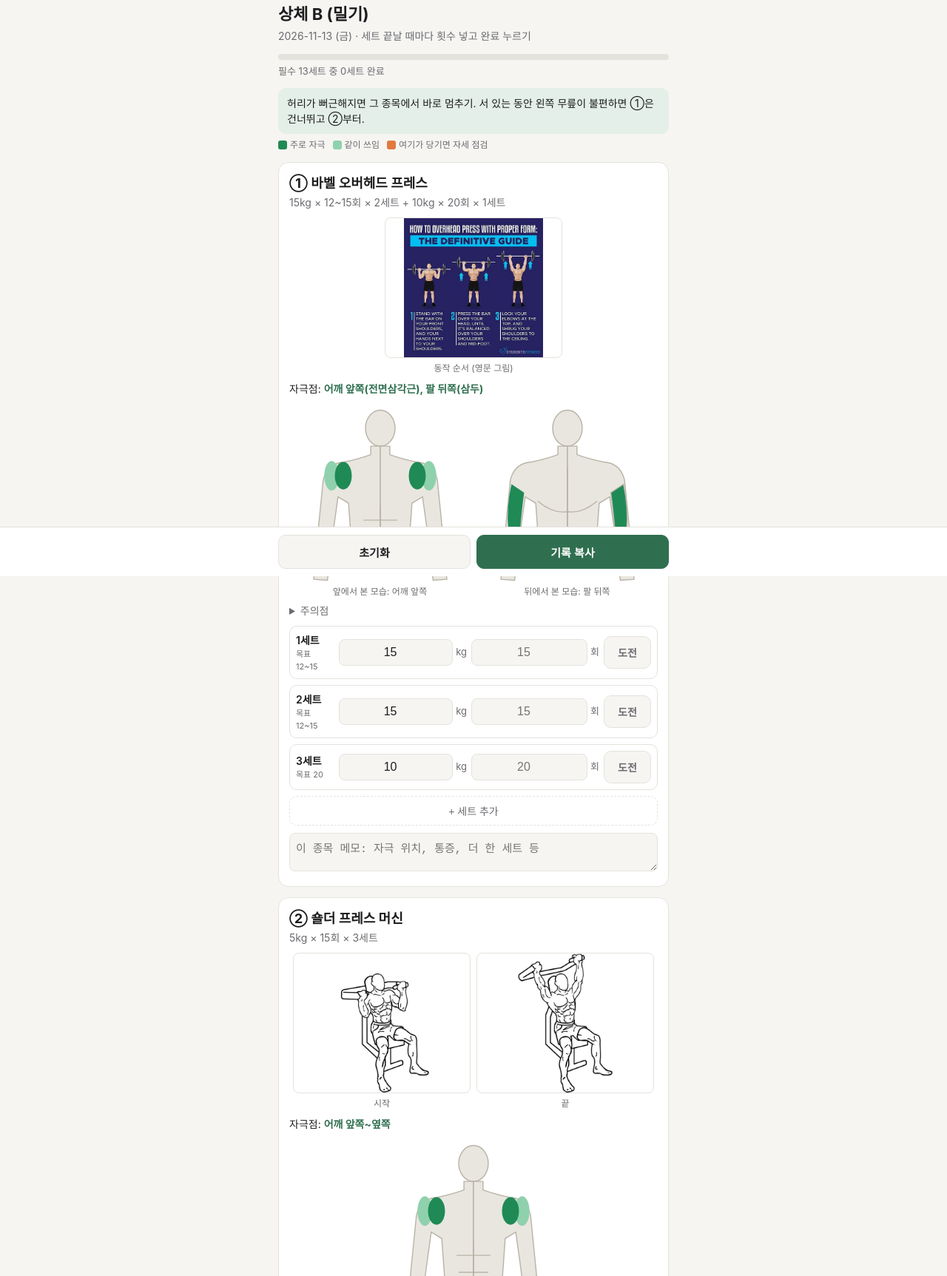
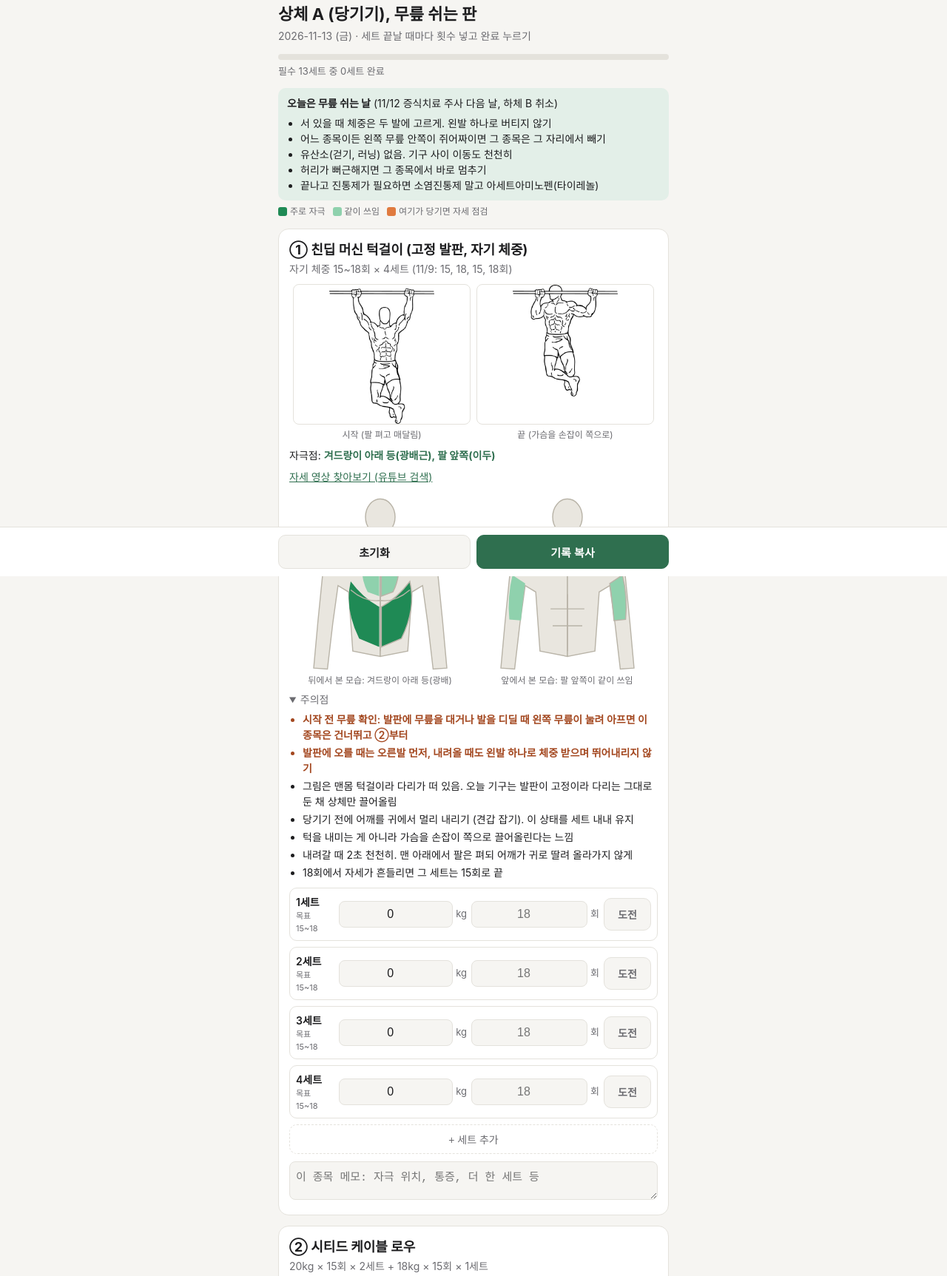
Before and after one commit to imimboram2116/workout, a plain HTML site: page index.html in a window 1280 px wide. Shown: the part 21-1746 px from the top of the page at 74% size. Drawn offline with Linux system fonts and the light colour scheme.

Commit message:
Switch to upper body A (knee-rest version) with cues and exercise images
Co-Authored-By: Claude Opus 5.5 <noreply@anthropic.com>

```diff
--- a/index.html
+++ b/index.html
@@ -3,7 +3,7 @@
 <head>
 <meta charset="utf-8">
 <meta name="viewport" content="width=device-width, initial-scale=1, viewport-fit=cover">
-<title>상체 B 체크</title>
+<title>상체 A 체크</title>
 <style>
   :root {
     --bg: #f6f5f2; --card: #ffffff; --text: #1d1d1f; --sub: #6b6b70;
@@ -72,6 +72,7 @@
   .photos { display: flex; gap: 8px; margin-top: 10px; justify-content: center; }
   .photos figure { margin: 0; flex: 1; min-width: 0; max-width: 240px; text-align: center; font-size: 12px; color: var(--sub); }
   .photos img { width: 100%; height: 190px; object-fit: contain; background: #fff; border-radius: 8px; border: 1px solid var(--line); }
+  .link { display: inline-block; margin-top: 8px; font-size: 14px; color: var(--accent); }
   .credits { margin-top: 20px; font-size: 11px; color: var(--sub); }
   .credits a { color: var(--sub); }
   .figs { display: flex; gap: 8px; margin-top: 10px; }
@@ -86,22 +87,28 @@
 <body>
 <main>
   <header>
-    <h1>상체 B (밀기)</h1>
+    <h1>상체 A (당기기), 무릎 쉬는 판</h1>
     <p id="date"></p>
   </header>
   <div class="progress"><div id="bar"></div></div>
   <div class="progress-label" id="plabel"></div>
-  <div class="note">허리가 뻐근해지면 그 종목에서 바로 멈추기. 서 있는 동안 왼쪽 무릎이 불편하면 ①은 건너뛰고 ②부터.</div>
+  <div class="note"><b>오늘은 무릎 쉬는 날</b> (11/12 증식치료 주사 다음 날, 하체 B 취소)
+  <ul style="margin:6px 0 0;padding-left:18px">
+    <li>서 있을 때 체중은 두 발에 고르게. 왼발 하나로 버티지 않기</li>
+    <li>어느 종목이든 왼쪽 무릎 안쪽이 쥐어짜이면 그 종목은 그 자리에서 빼기</li>
+    <li>유산소(걷기, 러닝) 없음. 기구 사이 이동도 천천히</li>
+    <li>허리가 뻐근해지면 그 종목에서 바로 멈추기</li>
+    <li>끝나고 진통제가 필요하면 소염진통제 말고 아세트아미노펜(타이레놀)</li>
+  </ul></div>
   <div class="legend"><span><i style="background:var(--hit)"></i>주로 자극</span><span><i style="background:var(--hit2)"></i>같이 쓰임</span><span><i style="background:var(--avoid)"></i>여기가 당기면 자세 점검</span></div>
   <div id="list"></div>
   <textarea class="memo" id="memo" rows="3" placeholder="메모: 무릎, 허리 상태, 자극 위치 등"></textarea>
   <div class="credits">
-    그림 출처 (위키미디어 공용):
-    <a href="https://commons.wikimedia.org/wiki/File:How_to_do_an_Overhead_Press.jpg">오버헤드 프레스</a> RangerJim, CC BY-SA 4.0 ·
-    <a href="https://commons.wikimedia.org/wiki/File:Shoulder-press-machine-1.png">숄더 프레스 머신 1</a>, <a href="https://commons.wikimedia.org/wiki/File:Shoulder-press-machine-2.png">2</a> ·
-    <a href="https://commons.wikimedia.org/wiki/File:Dumbbell-lateral-raises-1.png">사이드 래터럴 1</a>, <a href="https://commons.wikimedia.org/wiki/File:Dumbbell-lateral-raises-2.png">2</a> ·
-    <a href="https://commons.wikimedia.org/wiki/File:Dumbbell-front-raises-1.png">프론트 레이즈 1</a>, <a href="https://commons.wikimedia.org/wiki/File:Dumbbell-front-raises-2.png">2</a> — Everkinetic, CC BY-SA 3.0.
-    크기만 줄였고 내용은 고치지 않음. 몸 윤곽 그림은 직접 그린 것.
+    그림 출처 (위키미디어 공용, Everkinetic, CC BY-SA 3.0):
+    <a href="https://commons.wikimedia.org/wiki/File:Climbers-chin-up-1.png">턱걸이 1</a>, <a href="https://commons.wikimedia.org/wiki/File:Climbers-chin-up-2.png">2</a>,
+    <a href="https://commons.wikimedia.org/wiki/File:Cable-seated-rows-1.png">시티드 케이블 로우 1</a>, <a href="https://commons.wikimedia.org/wiki/File:Cable-seated-rows-2.png">2</a>,
+    <a href="https://commons.wikimedia.org/wiki/File:Triceps-pushdown-with-rope-1.gif">로프 푸시다운 1</a>, <a href="https://commons.wikimedia.org/wiki/File:Triceps-pushdown-with-rope-2.gif">2</a>.
+    크기와 파일 형식만 바꿨고 내용은 고치지 않음. 몸 윤곽 그림은 직접 그린 것.
   </div>
 </main>
 <div class="bar">
@@ -113,60 +120,73 @@
 <script>
 const EXERCISES = [
   {
-    id: "ohp", photos: [ { src: "img/ohp.jpg", cap: "동작 순서 (영문 그림)" } ], figs: [ { view: "front", main: ["frontDelt"], sub: ["sideDelt"], cap: "앞에서 본 모습: 어깨 앞쪽" }, { view: "back", main: ["triceps"], sub: [], cap: "뒤에서 본 모습: 팔 뒤쪽" } ], name: "① 바벨 오버헤드 프레스",
-    presc: "15kg × 12~15회 × 2세트 + 10kg × 20회 × 1세트",
-    target: "어깨 앞쪽(전면삼각근), 팔 뒤쪽(삼두)",
+    id: "chin", photos: [ { src: "img/chin-2.jpg", cap: "시작 (팔 펴고 매달림)" }, { src: "img/chin-1.jpg", cap: "끝 (가슴을 손잡이 쪽으로)" } ],
+    figs: [ { view: "back", main: ["lat"], sub: ["midBack"], cap: "뒤에서 본 모습: 겨드랑이 아래 등(광배)" }, { view: "front", main: [], sub: ["biceps"], cap: "앞에서 본 모습: 팔 앞쪽이 같이 쓰임" } ],
+    name: "① 친딥 머신 턱걸이 (고정 발판, 자기 체중)",
+    presc: "자기 체중 15~18회 × 4세트 (11/9: 15, 18, 15, 18회)",
+    target: "겨드랑이 아래 등(광배근), 팔 앞쪽(이두)",
+    link: { href: "https://www.youtube.com/results?search_query=" + encodeURIComponent("어시스트 풀업 머신 자세"), t: "자세 영상 찾아보기 (유튜브 검색)" },
     cues: [
-      { warn: true, t: "허리가 뒤로 꺾이면 그 세트에서 바로 10kg로 내리기" },
-      { t: "1세트 뒤 허리가 뻐근하면 2세트째는 10kg" },
-      { t: "엉덩이와 배에 힘, 갈비뼈를 내린 채 밀기" },
-      { t: "바가 얼굴 앞을 지날 때 머리를 살짝 뒤로, 지나가면 다시 앞으로" },
-      { warn: true, t: "무릎은 잠그지 말고 살짝 풀기. 왼쪽 무릎이 불편하면 이 종목은 건너뛰기" }
+      { warn: true, t: "시작 전 무릎 확인: 발판에 무릎을 대거나 발을 디딜 때 왼쪽 무릎이 눌려 아프면 이 종목은 건너뛰고 ②부터" },
+      { warn: true, t: "발판에 오를 때는 오른발 먼저, 내려올 때도 왼발 하나로 체중 받으며 뛰어내리지 않기" },
+      { t: "그림은 맨몸 턱걸이라 다리가 떠 있음. 오늘 기구는 발판이 고정이라 다리는 그대로 둔 채 상체만 끌어올림" },
+      { t: "당기기 전에 어깨를 귀에서 멀리 내리기 (견갑 잡기). 이 상태를 세트 내내 유지" },
+      { t: "턱을 내미는 게 아니라 가슴을 손잡이 쪽으로 끌어올린다는 느낌" },
+      { t: "내려갈 때 2초 천천히. 맨 아래에서 팔은 펴되 어깨가 귀로 딸려 올라가지 않게" },
+      { t: "18회에서 자세가 흔들리면 그 세트는 15회로 끝" }
     ],
-    sets: [ { kg: 15, goal: "12~15" }, { kg: 15, goal: "12~15" }, { kg: 10, goal: "20" } ]
+    sets: [ { kg: 0, goal: "15~18" }, { kg: 0, goal: "15~18" }, { kg: 0, goal: "15~18" }, { kg: 0, goal: "15~18" } ]
   },
   {
-    id: "smp", photos: [ { src: "img/smp-1.jpg", cap: "시작" }, { src: "img/smp-2.jpg", cap: "끝" } ], figs: [ { view: "front", main: ["frontDelt"], sub: ["sideDelt"], cap: "어깨 앞쪽이 주로, 옆쪽도 같이" } ], name: "② 숄더 프레스 머신",
-    presc: "5kg × 15회 × 3세트",
-    target: "어깨 앞쪽~옆쪽",
+    id: "row", photos: [ { src: "img/row-2.jpg", cap: "시작 (팔 펴고 등 세움)" }, { src: "img/row-1.jpg", cap: "끝 (팔꿈치를 몸 뒤로)" } ],
+    figs: [ { view: "back", main: ["midBack"], sub: ["lat", "rearDelt"], cap: "등 가운데(날개뼈 사이)가 주로, 광배도 같이" } ],
+    name: "② 시티드 케이블 로우",
+    presc: "20kg × 15회 × 2세트 + 18kg × 15회 × 1세트",
+    target: "등 가운데(날개뼈 사이), 광배",
+    link: { href: "https://www.youtube.com/results?search_query=" + encodeURIComponent("시티드 케이블 로우 자세"), t: "자세 영상 찾아보기 (유튜브 검색)" },
     cues: [
-      { t: "좌석은 조금 높이고, 팔꿈치는 몸통보다 살짝 앞" },
-      { t: "등을 등받이에 붙인 채로 밀기" },
-      { t: "맨 위에서 팔꿈치를 끝까지 잠그지 않기" }
+      { warn: true, t: "다리로 발판을 밀지 않기. 무릎은 살짝만 굽힌 채 고정하고 상체만 당김" },
+      { warn: true, t: "앉고 일어날 때 손잡이부터 내려놓고 손으로 짚고 일어나기. 왼다리로 밀어 일어나지 않기" },
+      { t: "가슴을 펴고 허리를 세운 채, 팔꿈치를 몸 뒤로 보내며 날개뼈를 모음" },
+      { t: "당길 때 상체를 뒤로 젖히지 않기. 젖히면 반동이 허리로 감" },
+      { t: "돌아갈 때 2초 천천히, 팔이 펴질 때 어깨가 앞으로 딸려 나가도 허리는 세운 채" },
+      { t: "11/9에 20kg 2세트째 10회에서 내림. 20kg가 버거우면 바로 18kg로" },
+      { t: "손아귀가 등보다 먼저 지치면 무게 문제 (9/23, 10/7 이력). 그때도 18kg로" }
     ],
-    sets: [ { kg: 5, goal: "15" }, { kg: 5, goal: "15" }, { kg: 5, goal: "15" } ]
+    sets: [ { kg: 20, goal: "15" }, { kg: 20, goal: "15" }, { kg: 18, goal: "15" } ]
   },
   {
-    id: "lat", photos: [ { src: "img/lat-1.jpg", cap: "시작" }, { src: "img/lat-2.jpg", cap: "끝 (어깨 높이까지)" } ], figs: [ { view: "front", main: ["sideDelt"], sub: [], avoid: ["traps"], cap: "어깨 바깥쪽. 목 옆이 당기면 너무 높이 든 것" } ], name: "③ 덤벨 사이드 래터럴 레이즈",
-    presc: "2kg × 15회 × 3세트",
-    target: "어깨 바깥쪽(측면삼각근)",
+    id: "sap", photos: [],
+    figs: [ { view: "back", main: ["lat"], sub: [], cap: "겨드랑이 밑에서 뒤쪽(광배)" }, { view: "front", main: [], sub: [], avoid: ["frontDelt"], cap: "어깨 앞쪽이 뜨거우면 자세 점검" } ],
+    name: "③ 케이블 스트레이트 암 풀다운",
+    presc: "11.5kg (10kg 스택 + 1.5kg 아령 1개) × 15회 × 3세트. 4세트는 하지 않기",
+    target: "겨드랑이 밑에서 뒤쪽(광배근)",
+    link: { href: "https://www.youtube.com/results?search_query=" + encodeURIComponent("스트레이트 암 풀다운 자세"), t: "자세 영상 찾아보기 (유튜브 검색). 공개 그림 자료가 없어 그림은 생략" },
     cues: [
-      { t: "어깨 높이까지만. 더 높이면 목 옆(승모근)이 대신 일함" },
-      { t: "팔꿈치를 살짝 굽혀 고정, 새끼손가락 쪽이 살짝 위로" },
-      { warn: true, t: "반동 쓰지 않기. 몸을 흔들면 허리에 실림 (9/28 이 종목 뒤 허리 뻐근)" },
-      { t: "내릴 때 2~3초 천천히" }
+      { t: "기구에 더 가까이 서기 (9/23 기구에 붙어 선 세트에서 광배 자극이 처음 옴)" },
+      { warn: true, t: "발은 어깨너비, 무릎은 살짝만 풀기. 체중은 두 발에 고르게 두고 왼발로 버티지 않기" },
+      { t: "상체를 살짝 숙이고 팔꿈치는 살짝 굽힌 채 고정. 팔을 펴서 반원 그리듯 허벅지 앞까지 내림" },
+      { t: "맨 아래에서 겨드랑이를 조이는 느낌으로 1초" },
+      { t: "무게 기준은 광배 자극이 유지되는지. 어깨 앞쪽이나 팔이 대신 일하면 무게보다 서는 위치를 먼저 고치기" },
+      { warn: true, t: "허리가 뻐근하면 그 세트에서 멈춤 (9/23 4세트째 끝 횟수에서 허리 뻐근)" }
     ],
-    sets: [ { kg: 2, goal: "15" }, { kg: 2, goal: "15" }, { kg: 2, goal: "15" } ]
+    sets: [ { kg: 11.5, goal: "15" }, { kg: 11.5, goal: "15" }, { kg: 11.5, goal: "15" } ]
   },
   {
-    id: "front", photos: [ { src: "img/front-1.jpg", cap: "시작" }, { src: "img/front-2.jpg", cap: "끝 (어깨 높이까지)" } ], figs: [ { view: "front", main: ["frontDelt"], sub: [], cap: "어깨 앞쪽" } ], name: "④ 덤벨 프론트 레이즈",
-    presc: "2kg × 15회 × 1세트 (여력 있으면 2세트)",
-    target: "어깨 앞쪽",
+    id: "push", photos: [ { src: "img/push-1.jpg", cap: "시작 (팔꿈치 옆구리)" }, { src: "img/push-2.jpg", cap: "끝 (완전히 펴고 2초)" } ],
+    figs: [ { view: "back", main: ["triceps"], sub: [], cap: "팔 뒤쪽(삼두)" }, { view: "front", main: [], sub: [], avoid: ["frontDelt"], cap: "어깨가 뜨거우면 팔꿈치가 움직인 것" } ],
+    name: "④ 로프 케이블 트라이셉스 푸시다운",
+    presc: "10kg × 15회 × 3세트 (어깨 열감이 있으면 4kg)",
+    target: "팔 뒤쪽(삼두)",
+    link: { href: "https://www.youtube.com/results?search_query=" + encodeURIComponent("로프 푸시다운 자세"), t: "자세 영상 찾아보기 (유튜브 검색)" },
     cues: [
-      { t: "①②에서 어깨 앞쪽을 이미 6세트 씀. 지치면 1세트로 끝" },
-      { t: "어깨 높이까지만, 상체를 뒤로 젖히지 않기" }
-    ],
-    sets: [ { kg: 2, goal: "15" }, { kg: 2, goal: "15", optional: true } ]
-  },
-  {
-    id: "pec", photos: [], figs: [ { view: "front", main: ["pecOuter"], sub: ["pec"], cap: "겨드랑이 바로 아래, 가슴 바깥쪽" } ], name: "⑤ 펙덱 플라이 (가슴)",
-    presc: "10kg × 15회 × 3세트",
-    target: "겨드랑이 바로 아래~옆가슴",
-    cues: [
-      { warn: true, t: "등을 패드에서 떼지 않기" },
-      { t: "확인 1: 손잡이가 어깨 높이와 나란한지 (시트 높이)" },
-      { t: "확인 2: 팔을 몸 뒤까지 열지 않는지 (벌리는 범위)" },
-      { t: "자극이 안 오면 무게보다 범위와 자세를 먼저 고치기" }
+      { t: "1. 팔꿈치를 옆구리에 붙이고, 윗팔은 거의 안 움직이고 팔꿈치 아래만 펴기" },
+      { t: "2. 맨 아래에서 로프를 양옆으로 벌리며 완전히 펴고 2초 버티기" },
+      { t: "3. 올라갈 때 3초 천천히" },
+      { warn: true, t: "4. 몸통을 숙여 체중으로 누르지 않기 (11/9 첫 세트에 허리를 굽혀 자극이 잘못 옴)" },
+      { t: "5. 가벼우면 무게 대신 횟수를 20회로" },
+      { t: "6. 한 세트는 옆에서 영상으로 찍어 팔꿈치가 움직이는지 확인" },
+      { warn: true, t: "서서 하는 동작이라 무릎은 살짝 풀고 두 발에 고르게. 끝나고 어깨 열감이 있으면 메모 (10/22, 11/4 10kg 뒤 열감 이력)" }
     ],
     sets: [ { kg: 10, goal: "15" }, { kg: 10, goal: "15" }, { kg: 10, goal: "15" } ]
   }
@@ -175,7 +195,7 @@ const EXERCISES = [
 const today = new Date();
 const pad = n => String(n).padStart(2, "0");
 const dateKey = `${today.getFullYear()}-${pad(today.getMonth() + 1)}-${pad(today.getDate())}`;
-const STORE = "upperB:" + dateKey;
+const STORE = "upperA:" + dateKey;
 const days = ["일", "월", "화", "수", "목", "금", "토"];
 document.getElementById("date").textContent = `${dateKey} (${days[today.getDay()]}) · 세트 끝날 때마다 횟수 넣고 완료 누르기`;
 
@@ -191,7 +211,11 @@ const SHAPES = {
   pec: '<path d="M99,60 L73,61 Q66,76 70,93 Q86,101 99,95 Z"/>',
   pecOuter: '<ellipse cx="75" cy="80" rx="7" ry="13"/>',
   triceps: '<path d="M47,76 Q42,98 44,120 L55,121 Q57,98 59,84 Z"/>',
-  backTraps: '<path d="M92,44 L66,55 L84,62 L100,100 L100,44 Z"/>'
+  backTraps: '<path d="M92,44 L66,55 L84,62 L100,100 L100,44 Z"/>',
+  lat: '<path d="M72,84 Q66,110 80,138 L99,146 L99,108 Q84,100 72,84 Z"/>',
+  midBack: '<path d="M84,62 L99,62 L99,98 L88,94 Q80,78 84,62 Z"/>',
+  rearDelt: '<ellipse cx="62" cy="67" rx="8" ry="12"/>',
+  biceps: '<path d="M48,78 Q43,98 45,120 L56,121 Q58,98 60,86 Z"/>'
 };
 const BASE_HALF = `
   <path d="M91,40 L91,48 Q80,52 66,55 Q50,56 46,72 L41,122 L37,166 L50,167 L55,124 L60,88 L70,94 L74,150 L100,155 L100,40 Z"/>`;
@@ -260,8 +284,9 @@ EXERCISES.forEach(ex => {
     <div class="presc">${ex.presc}</div>
     ${ex.photos.length ? `<div class="photos">${ex.photos.map(p => `<figure><img src="${p.src}" alt="${ex.name} ${p.cap}" loading="lazy"><figcaption>${p.cap}</figcaption></figure>`).join("")}</div>` : ""}
     <div class="target">자극점: <b>${ex.target}</b></div>
+    ${ex.link ? `<a class="link" href="${ex.link.href}" target="_blank" rel="noopener">${ex.link.t}</a>` : ""}
     <div class="figs">${ex.figs.map(f => `<div class="fig">${bodySvg(f)}${f.cap}</div>`).join("")}</div>
-    <details><summary>주의점</summary><ul>${ex.cues.map(c => `<li class="${c.warn ? "warn" : ""}">${c.t}</li>`).join("")}</ul></details>
+    <details open><summary>주의점</summary><ul>${ex.cues.map(c => `<li class="${c.warn ? "warn" : ""}">${c.t}</li>`).join("")}</ul></details>
     <div class="sets"></div>`;
   const setsEl = card.querySelector(".sets");
   allSets(ex).forEach((s, i) => setsEl.appendChild(makeRow(ex, s, i)));
@@ -304,7 +329,7 @@ function toast(msg) {
 }
 
 document.getElementById("copy").addEventListener("click", async () => {
-  const lines = [`${dateKey} 상체 B`];
+  const lines = [`${dateKey} 상체 A`];
   EXERCISES.forEach(ex => {
     const done = allSets(ex).map((s, i) => state[`${ex.id}-${i}`]).filter(st => st && st.done);
     lines.push(`${ex.name.slice(2)}: ` + (done.length ? done.map(st => `${st.kg}kg×${st.reps || "?"}`).join(", ") : "안 함"));
```
Also changed, not shown: img/chin-1.jpg (added), img/chin-2.jpg (added), img/push-1.jpg (added), img/push-2.jpg (added), img/row-1.jpg (added), img/row-2.jpg (added).
